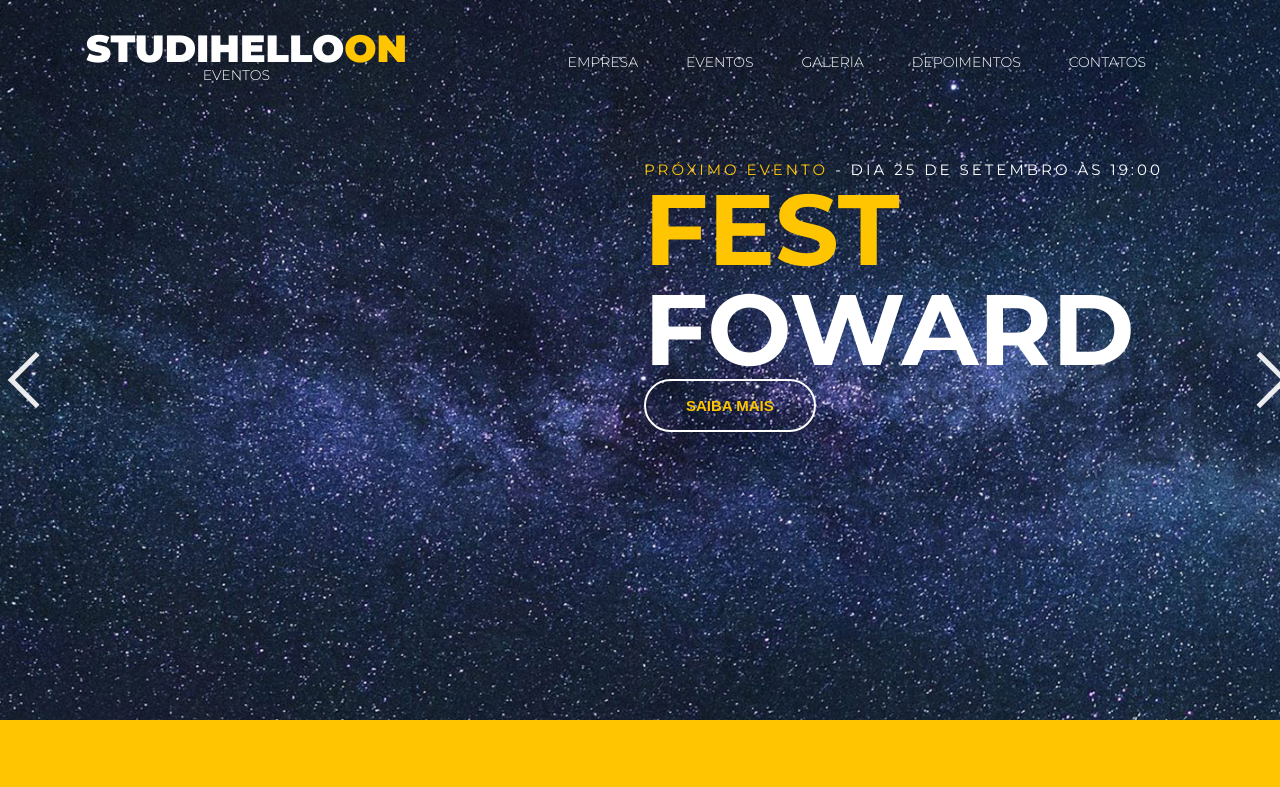
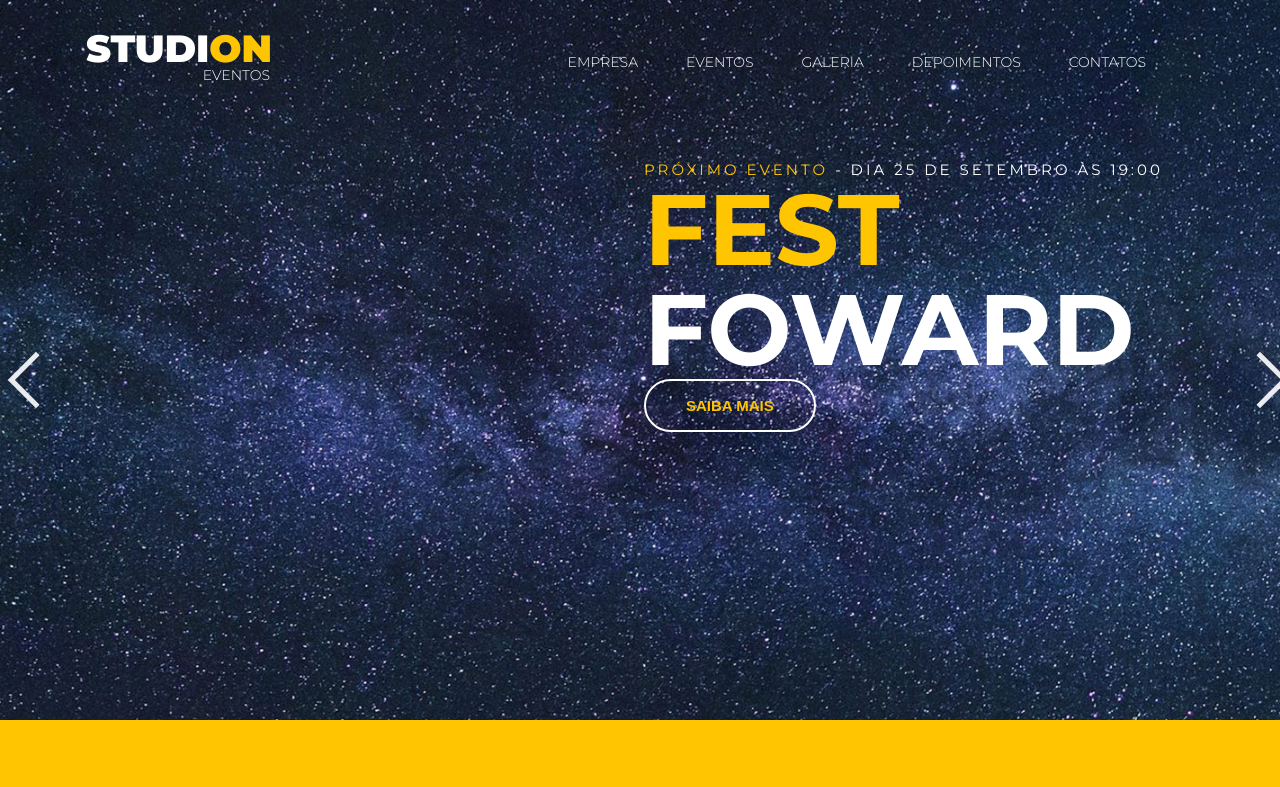
Before and after one commit to monicaschnei/studion, a website: page index.html in a window 1280 px wide. Shown: the top 787 px of the page. Drawn offline with nearby package versions, Linux system fonts and the light colour scheme.

Commit message:
terminando tudo

```diff
--- a/index.html
+++ b/index.html
@@ -15,7 +15,7 @@
     <nav  class="navbar">
         <div  class="container navbar--container"> <!-- Por que esse nav não está dentro do header? -->
             <h1 class="logo-studion">
-                Studihello<span class="copy--primary">on</span>
+                Studi<span class="copy--primary">on</span>
                 <span class="logo-studion__subtitle">Eventos</span>
             </h1> <!-- Por que esse h1 está dentro do nav? -->
             <ul class="navbar__links">
```
